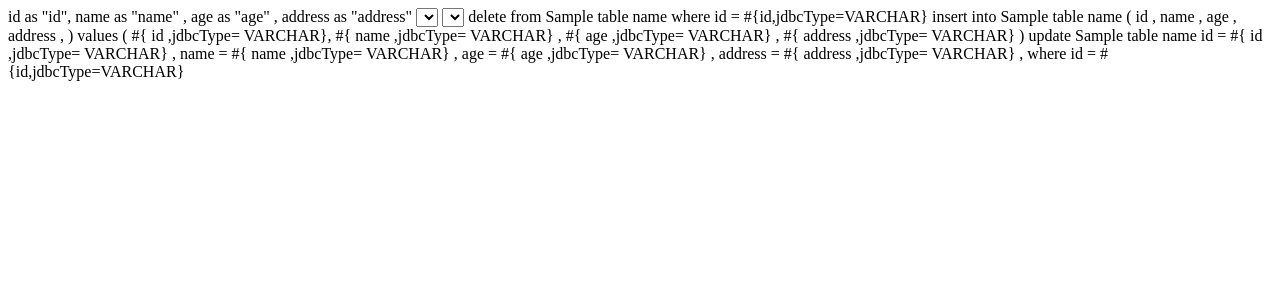
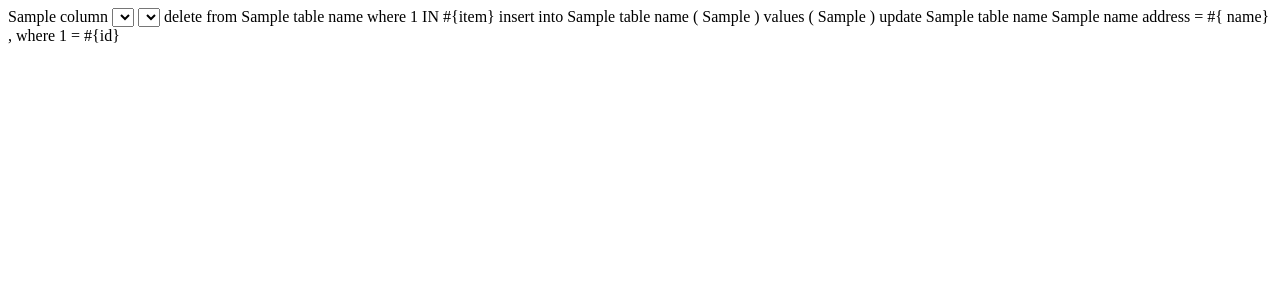
Before and after one commit to fjndhwr/-code-generator-python, a Flask app: template templates/entity_mysql_mapper_templates.html in a window 1280 px wide. Shown: the top 300 px of the page. Run offline with Flask 2, Linux system fonts and the light colour scheme; the template is opened without the code that fills it: most values are stand-ins (such as "Sample title", 1, 10 or a date in 2020); lists and menus that the app fills with data are empty; some libraries are stand-ins or nearby versions.

Commit message:
模板设计完毕，等待明天测试

```diff
--- a/app.py
+++ b/app.py
@@ -35,11 +35,12 @@ def create_class():
     table = request.form['table']
     if len(table) <= 0:
         msg = 'request data json is null!'
-    column = get_column(table)
+    result = get_column(table)
+    column = result[0]
 
     package = pre_package + table  # 包名
     package = package.replace('_', '')
-
+    table_name = table
     table = table.title().replace('_', '')
 
     if len(table) <= 0:
@@ -65,6 +66,7 @@ def create_class():
         if dao and len(dao) >= 1:
             print('--- create dao class')
             create_dao(table, package, d)
+            create_xml(table, table_name, package, result)
         service = request.form.get('service')
         if service and len(service) >= 1:
             print('--- create service class')
@@ -143,17 +145,48 @@ def create_dao(class_name, package, date):
     create_java_file(class_name + 'Dao', package + '.dao', s)
 
 
-def create_xml(class_name, package, date):
+def create_xml(class_name, table_name, package, result):
+    all_column = ''
+    insert_column = ''
+    for index, item in enumerate(result[1]):
+        if index == 0:
+            all_column += item + '\n'
+        elif index == 1:
+            insert_column += item + '\n'
+            all_column += '        ,' + item + '\n'
+        else:
+            insert_column += '        ,' + item + '\n'
+            all_column += '        ,' + item + '\n'
+
+    result[0].pop(change_str(result[1][0]))
+
+    insert = insert_value(result[0])
     c = {'package': package + '.dao',
          'class_name': class_name,
-         'entity_package': package + '.entity.' + class_name,
-         'date': date,
-         'dao_package': package + '.dao.' + class_name + 'Dao',
-         'vo_package': package + '.vo.' + class_name + 'VO',
-         'dto_package': package + '.dto.' + class_name + 'DTO'
+         'columns': result[0],
+         'id': result[1][0],
+         'column_': all_column,
+         'table_name': table_name,
+         'insert_column': insert_column,
+         'insert_value': insert[0],
+         'batch_insert_value': insert[1]
          }
-    s = render_template('dao_templates.html', **c)
-    create_java_file(class_name + 'Dao', package + '.dao', s)
+    s = render_template('entity_mysql_mapper_templates.html', **c)
+    create_java_file(class_name + 'Dao', package + '.dao', s, '.xml')
+
+
+def insert_value(columns):
+    insert_value = ''
+    batch_insert_value = ''
+    for index, item in enumerate(columns.keys()):
+        if index == 0:
+            insert_value += '#{' + item + '}\n'
+            batch_insert_value += '#{item.' + item + '}\n'
+        else:
+            insert_value += ',#{' + item + '}\n'
+            batch_insert_value += ',#{item.' + item + '}\n'
+    insert = (insert_value, batch_insert_value)
+    return insert
 
 
 # 创建Service
@@ -230,7 +263,7 @@ def make_targz():
 
 def get_column(table_name):
     columns = {}  # 列
-
+    columns_ = []
     sql = """SELECT
                 COLUMN_NAME,
                 DATA_TYPE,
@@ -244,9 +277,11 @@ def get_column(table_name):
         cursor.execute(sql)
         results = cursor.fetchall()
         for row in results:
-            tuple = (discern_type.discern_type(row[1]), row[2])
+            tuple = (discern_type.discern_type(row[1]), row[2], row[0])
             columns[change_str(row[0])] = tuple
-        return columns
+            columns_.append(row[0])
+        result = (columns, columns_)
+        return result
         # create_entity(table_name, package, columus, date)
     except Exception:
         print('traceback.format_exc():\n%s' % traceback.format_exc())
--- a/connectDB.py
+++ b/connectDB.py
@@ -2,11 +2,11 @@ import MySQLdb
 import traceback
 
 #date_name = 'world'
-date_name = 'wechat_service_test'
+date_name = 'world'
 
 def connect_db():
-#    conn = MySQLdb.connect(db=date_name, host='127.0.0.1', user='root', passwd='a2319779', port=3306, charset='utf8')
-    conn = MySQLdb.connect(db=date_name, host='192.168.8.90', user='root', passwd='XMlianluoyimysql!!!', port=32098, charset='utf8')
+    conn = MySQLdb.connect(db=date_name, host='127.0.0.1', user='root', passwd='a2319779', port=3306, charset='utf8')
+ #   conn = MySQLdb.connect(db=date_name, host='192.168.8.90', user='root', passwd='XMlianluoyimysql!!!', port=32098, charset='utf8')
     return conn
 
 
--- a/discern_type.py
+++ b/discern_type.py
@@ -5,4 +5,8 @@ map = {"varchar": "String", "char": "String", "text": "String", "longtext": "Str
 
 
 def discern_type(type):
-    return map[type]
+    try:
+        return map.get(type)
+    except:
+        print(type)
+        return map.get("varchar")
--- a/templates/entity_mysql_mapper_templates.html
+++ b/templates/entity_mysql_mapper_templates.html
@@ -4,62 +4,49 @@
         "http://mybatis.org/dtd/mybatis-3-mapper.dtd">
 <mapper namespace="{{ dao_package }}">
 
-    <sql id="Column">
-        id as "id",
-        name as "name" ,
-        age as "age" ,
-        address as "address"
+    <sql id="AllColumn">
+        {{ column_ }}
     </sql>
 
     <select id="findById" parameterType="java.lang.String" resultType="{{ vo_package }}">
         select
-        <include refid="Base_Column_List"/>
+            <include refid="AllColumn"/>
         from
-        {{ table_name }}
+            {{ table_name }}
         where
-        id = #{id,jdbcType=VARCHAR}
+            {{ id }} = #{id}
     </select>
 
     <select id="list" parameterType="Map" resultType="{{ vo_package }}">
         select
-        <include refid="Base_Column_List"/>
+            <include refid="AllColumn"/>
         from
-        {{ table_name }}
+            {{ table_name }}
         <where>
-            <if test="id!=null and id!=''">
-                and id = #{id,jdbcType=VARCHAR}
+           {% for column in columns.keys() %}<if test="{{ column }}!=null and  {{ column }}!=''">
+                and {{ columns[column][2] }} = #{ {{ column }}}
             </if>
-            <if test="id!=null and id!=''">
-                and name = #{name,jdbcType=VARCHAR}
-            </if>
-            <if test="id!=null and id!=''">
-                and age = #{age,jdbcType=VARCHAR}
-            </if>
-            <if test="id!=null and id!=''">
-                and address = #{address,jdbcType=VARCHAR}
-            </if>
+          {% endfor %}
         </where>
     </select>
 
     <delete id="delete">
         delete from
-        {{ table_name }}
+            {{ table_name }}
         where
-        id = #{id,jdbcType=VARCHAR}
+            {{ id }} IN
+         <foreach collection="list" item="item" index="index" separator="," open="(" close=")">
+            #{item}
+         </foreach>
     </delete>
 
     <insert id="insert" useGeneratedKeys="true" keyColumn="id" keyProperty="id">
         insert into
-        {{ table_name }} (
-        id ,
-        name ,
-        age ,
-        address ,
+            {{ table_name }}
+        (
+            {{ insert_column }}
         ) values (
-        #{ id ,jdbcType= VARCHAR},
-        #{ name ,jdbcType= VARCHAR} ,
-        #{ age ,jdbcType= VARCHAR} ,
-        #{ address ,jdbcType= VARCHAR}
+             {{ insert_value }}
         )
     </insert>
 
@@ -67,21 +54,13 @@
         update
         {{ table_name }}
         <set>
-            <if test=" id != null">
-                id = #{ id ,jdbcType= VARCHAR} ,
+            {% for column in columns.keys() %}<if test=" {{ column }}!=null and {{ column }}!=''">
+              {{ columns[column][2] }}  address = #{ {{ column }}} ,
             </if>
-            <if test=" name != null">
-                name = #{ name ,jdbcType= VARCHAR} ,
-            </if>
-            <if test=" age != null">
-                age = #{ age ,jdbcType= VARCHAR} ,
-            </if>
-            <if test=" address != null">
-                address = #{ address ,jdbcType= VARCHAR} ,
-            </if>
+            {% endfor %}
         </set>
         where
-        id = #{id,jdbcType=VARCHAR}
+            {{ id }} = #{id}
     </update>
 
 </mapper>
```
